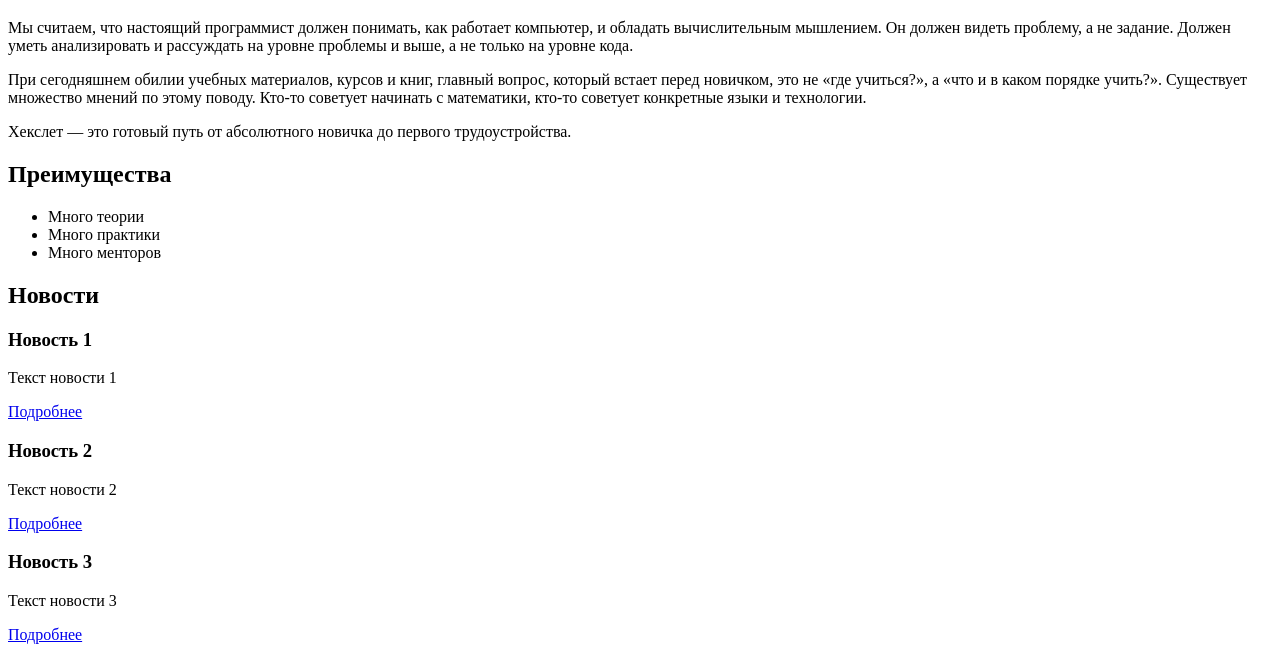
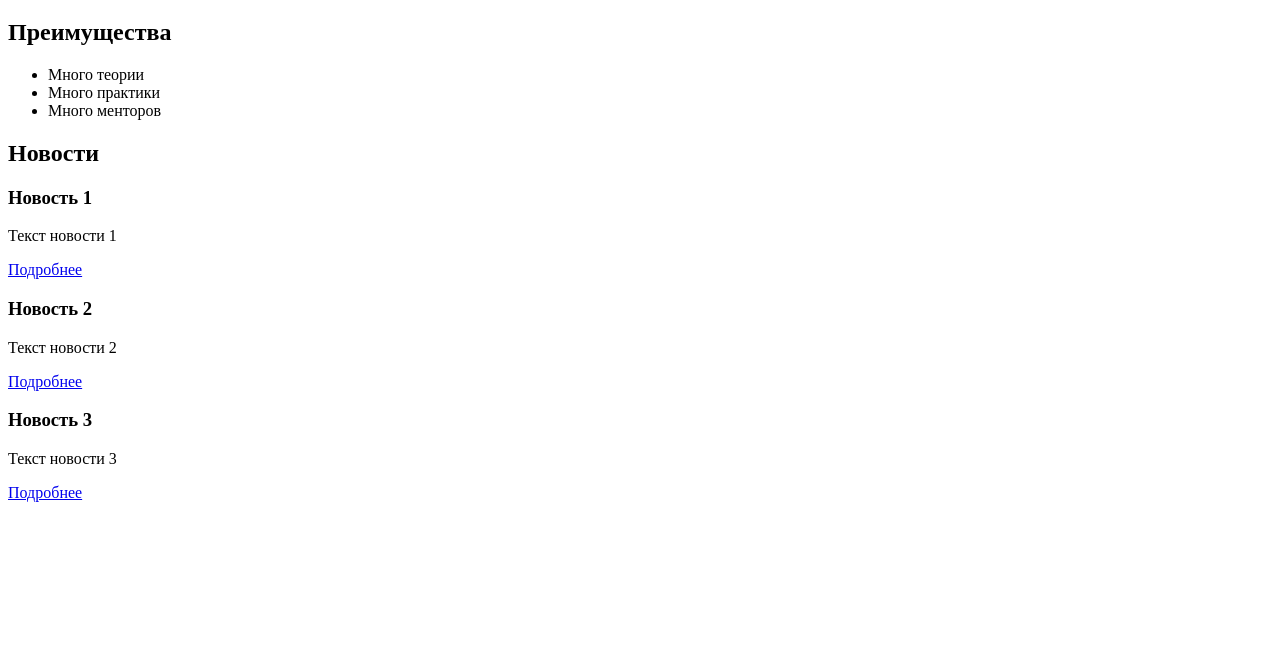
Before and after one commit to dm-vict-nesterov/site, a plain HTML site: page index.html in a window 1280 px wide. Shown: the part 191-843 px from the top of the page. After the commit the page ends 800 px from the top, so only its background shows below. Drawn offline with Linux system fonts and the light colour scheme.

Commit message:
Update index.html

```diff
--- a/index.html
+++ b/index.html
@@ -29,10 +29,6 @@
 
 	<main>
 		<h1>Хекслет — практические курсы по программированию</h1>
-
-		<p>Мы считаем, что настоящий программист должен понимать, как работает компьютер, и обладать вычислительным мышлением. Он должен видеть проблему, а не задание. Должен уметь анализировать и рассуждать на уровне проблемы и выше, а не только на уровне кода.</p>
-		<p>При сегодняшнем обилии учебных материалов, курсов и книг, главный вопрос, который встает перед новичком, это не «где учиться?», а «что и в каком порядке учить?». Существует множество мнений по этому поводу. Кто-то советует начинать с математики, кто-то советует конкретные языки и технологии.</p>
-		<p>Хекслет — это готовый путь от абсолютного новичка до первого трудоустройства. </p>
 
 		<section>
 			<h2>Преимущества</h2>
```
